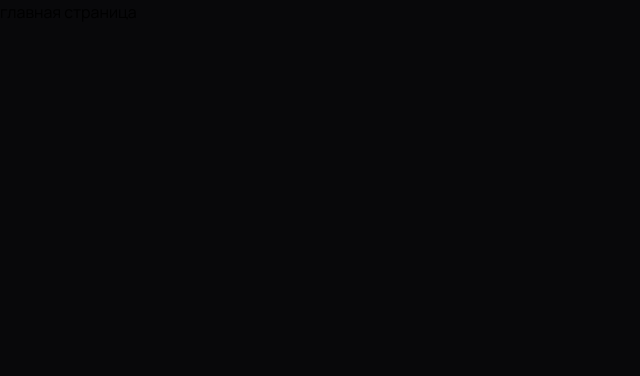
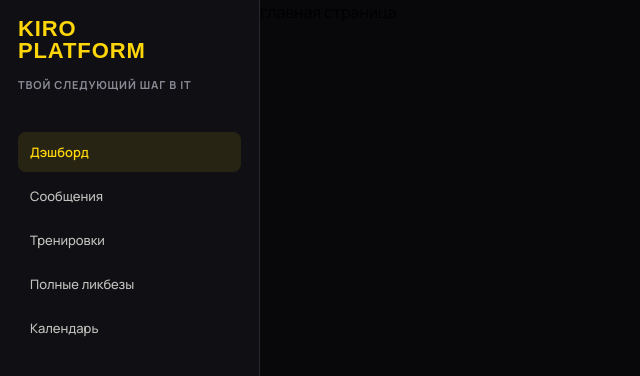
Before and after one commit to mrkiro52/kiro-v2, a React (Vite) app in the folder frontend/client/: page /home in a window 1280 px wide. Shown: the top 376 px of the page, without its empty margins (0-640 px from the left). Built offline with nearby package versions, Linux system fonts and the light colour scheme; a web font is replaced by a local one.

Commit message:
feat: добавил наполнение на Layout основных страниц

```diff
--- a/frontend/client/src/components/layout/Layout.tsx
+++ b/frontend/client/src/components/layout/Layout.tsx
@@ -1,9 +1,33 @@
 import { Outlet } from "@tanstack/react-router"
+import {Link}  from "@tanstack/react-router"
 
 const Layout = () => {
-    return(
-        <div>
-            <Outlet/>
+    return (
+        <div className="flex min-h-screen w-full">
+            <aside className="w-65 shrink-0 border-r border-border-color bg-bg-secondary p-4.5 font-sans max-md:w-14 max-md:px-2">
+                <header className="max-md:sr-only">
+                    <p className="font-display text-[22px]/[22px] font-extrabold tracking-[0.04em] text-accent-lime">
+                        KIRO<br />
+                        PLATFORM
+                    </p>
+                    <p className="mt-4 text-[11px]/[14px] font-bold tracking-[0.08em] text-text-tertiary uppercase">
+                        Твой следующий шаг в IT
+                    </p>
+                </header>
+                <nav className="sidebar-nav">
+                    <ul className="sidebar-nav-list">
+                        <Link to="/home" className="nav-item">Дэшборд</Link>
+                        <Link to="/" className="nav-item">Сообщения</Link>
+                        <Link to="/" className="nav-item">Тренировки</Link>
+                        <Link to="/" className="nav-item">Полные ликбезы</Link>
+                        <Link to="/" className="nav-item">Календарь</Link>
+                    </ul>
+                </nav>
+            </aside>
+
+            <main className="min-w-0 flex-1">
+                <Outlet />
+            </main>
         </div>
     )
 }
--- a/frontend/client/src/main.css
+++ b/frontend/client/src/main.css
@@ -31,4 +31,57 @@ body {
     .form-error {
         @apply mt-2 w-fit rounded-radius-sm bg-danger-dim px-2 py-1 font-sans text-xs/4 font-semibold text-danger;
     }
+
+    .sidebar-nav {
+        margin-top: 40px;
+    }
+
+    .sidebar-nav-list {
+        display: grid;
+        grid-template-columns: minmax(0, 1fr);
+        gap: 4px;
+    }
+
+    .nav-item {
+        display: flex;
+        align-items: center;
+        gap: 10px;
+        width: 100%;
+        padding: 10px 12px;
+        border-radius: var(--radius-radius-sm);
+        background-color: transparent;
+        color: var(--color-text-secondary);
+        font: 500 13px/20px var(--font-sans);
+        text-align: left;
+    }
+
+    .nav-item:hover {
+        background-color: var(--color-bg-tertiary);
+        color: var(--color-text-primary);
+    }
+
+    .nav-item[aria-current="page"]:not([href="/"]) {
+        background-color: color-mix(in srgb, var(--color-accent-lime) 10%, transparent);
+        color: var(--color-accent-lime);
+        font-weight: 600;
+    }
+
+    .nav-item:focus-visible {
+        outline: 2px solid var(--color-accent-lime);
+        outline-offset: 2px;
+    }
+
+    @media (width < 48rem) {
+        .sidebar-nav {
+            margin-top: 0;
+        }
+
+        .nav-item {
+            display: block;
+            overflow: hidden;
+            padding-inline: 4px;
+            text-overflow: ellipsis;
+            white-space: nowrap;
+        }
+    }
 }
```
